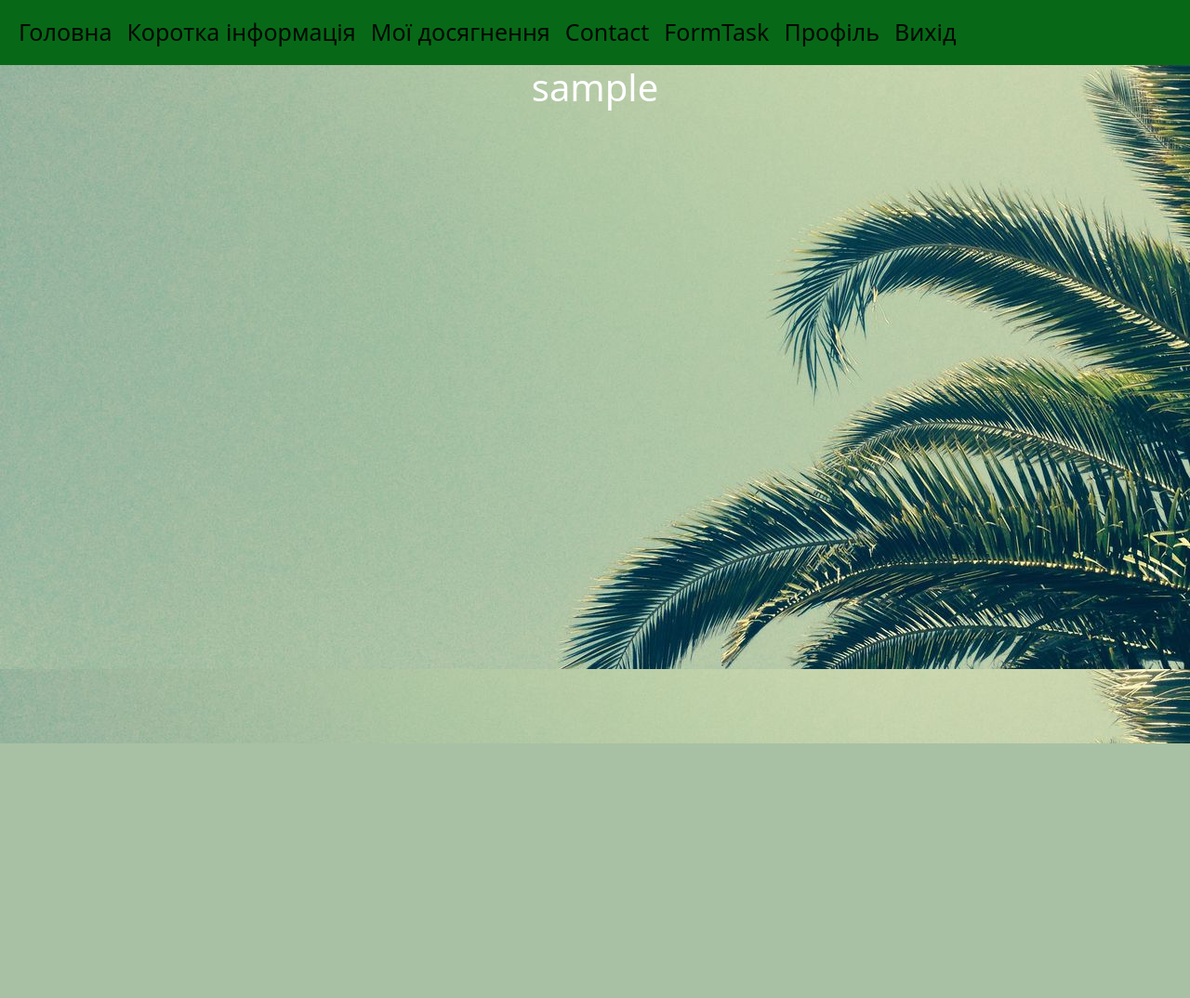
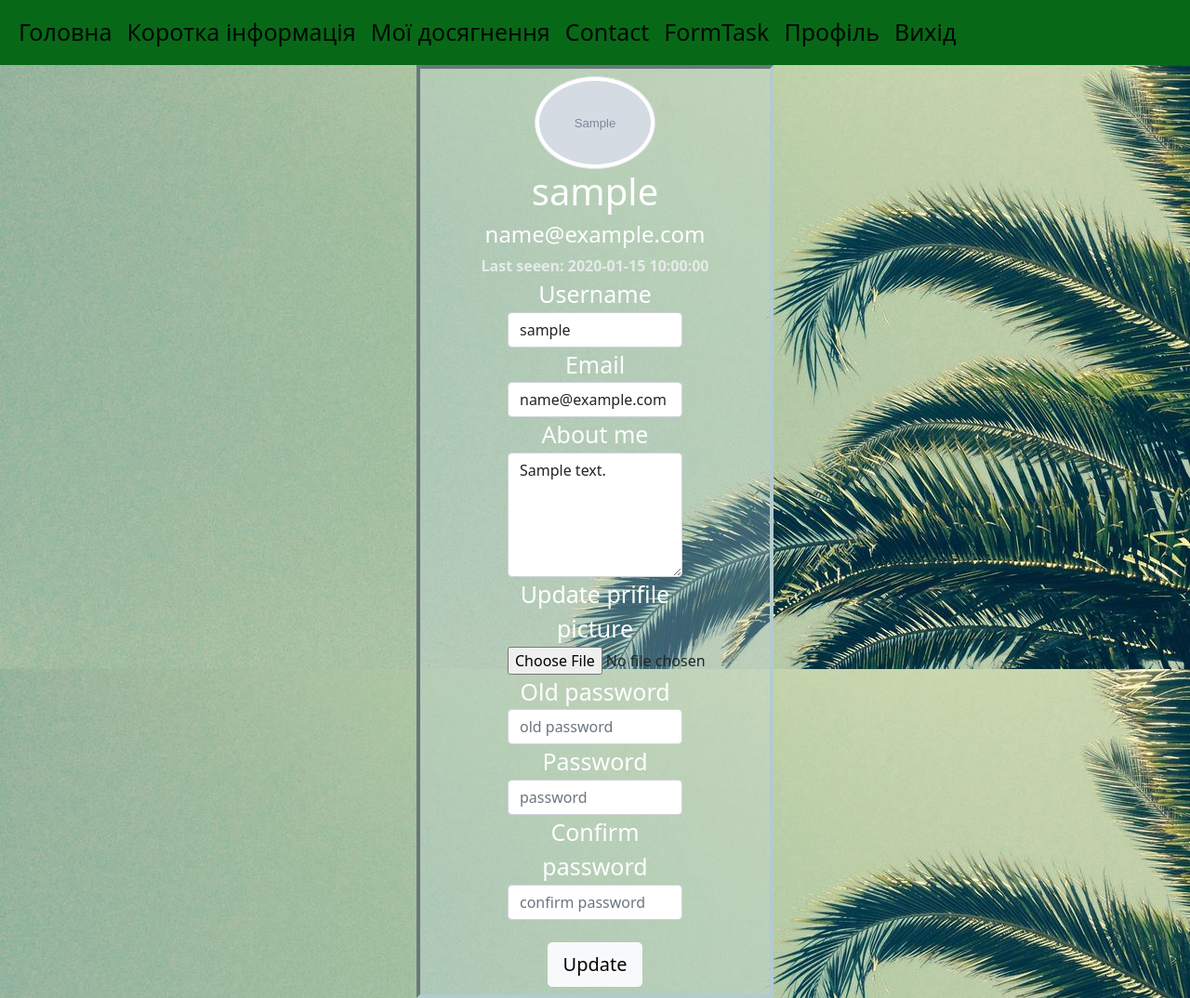
Before and after one commit to YuriyBodnarIvanovich/just-py, a Flask app: page /account in a window 1280 px wide. Shown: the whole page at 93% size. Before the commit the page ends 800 px from the top, so only its background shows below. Run offline with Flask 2, Linux system fonts and the light colour scheme; a user stored in the database is signed in; tables that the repository leaves empty hold one stand-in row (values such as "Sample post"); grey boxes marked "Sample" are stand-in pictures; some libraries are stand-ins or nearby versions.

Commit message:
lab 9 proflile

```diff
--- a/Project_from_3/app/forms.py
+++ b/Project_from_3/app/forms.py
@@ -1,12 +1,12 @@
 from flask_wtf import FlaskForm
 from wtforms import StringField, TextField, SubmitField, TextAreaField, \
-    BooleanField, SelectField, IntegerField, SelectMultipleField, PasswordField
+    BooleanField, SelectField, IntegerField, SelectMultipleField, PasswordField, \
+    DateTimeField
 from wtforms.fields.html5 import DateField
 from wtforms.validators import DataRequired, Length, Email, Optional, EqualTo, \
     ValidationError, Regexp
-from datetime import datetime
 from .models import Task, Category, Employee, User
-from . import db
+from flask_wtf.file import FileField, FileAllowed
 
 class ContactForm(FlaskForm):
     name = StringField(
@@ -177,3 +177,125 @@ class LoginForm(FlaskForm):
     )
     remember =  BooleanField('Remember me')
     submit = SubmitField('Login')
+
+class UpdateAccountForm(FlaskForm):
+    username = StringField(
+        'Username',
+        validators=[Length(min=3, max=30,message='Поле повинно бути довжиною від 3 до 30 симолів!'),
+        DataRequired(message="Це поле є обов'язковим!"),
+        Regexp('^[A-Za-z][A-Za-z0-9_.]*$', 0,
+               "Ім'я повинно містити тільки англійські літери, цифри, крапку або нижнє підкреслення!")
+        ]
+    )
+    email = StringField(
+        'Email',
+        validators=[DataRequired(), Email(message='Некоректна email адреса!')]
+    )
+    about_me = TextAreaField(
+                'About me',
+                validators=[
+                    DataRequired(),
+                    Length(max=400, message="The field must not contain more than 400 characters!")
+                ],
+                render_kw={'cols':35, 'rows': 5}
+           )
+    # last_seen = DateTimeField('Last seen', validators=[DataRequired()])
+    picture = FileField('Update prifile picture', validators=[FileAllowed(['jpg', 'png', 'jpeg'])])
+    old_password = PasswordField(
+        'Old password',
+        validators=[DataRequired(message="Це поле є обов'язковим!")]
+    )
+    password = PasswordField(
+        'Password',
+        validators=[Length(min=8,
+                           message='Поле повинно бути довжиною більше 8 символів!'),
+                    DataRequired(message="Це поле є обов'язковим!")]
+    )
+    confirm_password = PasswordField(
+        'Confirm password',
+        validators=[DataRequired(message="Це поле є обов'язковим!"), EqualTo('password', message='Паролі не збігаються!')]
+    )
+    submit = SubmitField('Update')
+    def validate_email(self, field):
+        if User.query.filter_by(email=field.data).first() and self.old_password.data and self.password.data and self.confirm_password.data: # якщо ми змінюємо ТІЛЬКИ пароль
+            self.email.flags.disabled = False  # вимикаємо перевірку email
+        elif User.query.filter_by(email=field.data).first() and not (
+                self.old_password.data or self.password.data or self.confirm_password.data) and self.picture.data:
+            # якщо ми змінюємо тільки фото
+            self.old_password.validators.insert(0, Optional())
+            self.password.validators.insert(0, Optional())
+            self.confirm_password.validators.insert(0, Optional())
+            self.email.flags.disabled = False
+            self.username.flags.disabled = False
+        elif User.query.filter_by(email=field.data).first() and not(self.old_password.data or self.password.data or self.confirm_password.data):
+            # якщо ми змінюємо ТІЛЬКИ ім'я і email і користувач вже існує
+            self.old_password.validators.insert(0, Optional())  # вимикаємо перевірку пароля
+            self.password.validators.insert(0, Optional())
+            self.confirm_password.validators.insert(0, Optional())
+            raise ValidationError('Email уже існує!')
+        else:#  якщо ми змінюємо ТІЛЬКИ ім'я і email і користувача НЕ існує в БД
+            self.old_password.validators.insert(0, Optional())
+            self.password.validators.insert(0, Optional())
+            self.confirm_password.validators.insert(0, Optional())
+                # raise ValidationError('Email уже існує!')
+        # elif User.query.filter_by(email=field.data).first():
+        #     raise ValidationError('Email уже існує!')
+    def validate_username(self, field):
+        if User.query.filter_by(
+                username=field.data).first() and self.old_password.data and self.password.data and self.confirm_password.data: # якщо ми змінюємо ТІЛЬКИ пароль
+            self.username.flags.disabled = False  # вимикаємо перевірку username
+        elif User.query.filter_by(username=field.data).first() and not (
+                self.old_password.data or self.password.data or self.confirm_password.data) and self.picture.data:
+            # якщо ми змінюємо тільки фото
+            self.old_password.validators.insert(0, Optional())
+            self.password.validators.insert(0, Optional())
+            self.confirm_password.validators.insert(0, Optional())
+            self.email.flags.disabled = False
+            self.username.flags.disabled = False
+        elif User.query.filter_by(username=field.data).first() and not (
+                self.old_password.data or self.password.data or self.confirm_password.data):
+            # якщо ми змінюємо ТІЛЬКИ ім'я і email і користувач вже існує
+            self.old_password.validators.insert(0, Optional())
+            self.password.validators.insert(0, Optional())
+            self.confirm_password.validators.insert(0, Optional())
+            raise ValidationError("Користувач з таким ім'я вже існує!")
+        else: #  якщо ми змінюємо ТІЛЬКИ ім'я і email і користувача НЕ існує в БД
+            self.old_password.validators.insert(0, Optional())
+            self.password.validators.insert(0, Optional())
+            self.confirm_password.validators.insert(0, Optional())
+    def validate_password(self, field):
+        if not self.old_password.data or not self.password.data or not self.confirm_password.data:
+            raise ValidationError("Для зміни паролю необхідно заповнити 3 поля!")
+
+    def validate_old_password(self, field):
+        if not self.old_password.data or not self.password.data or not self.confirm_password.data:
+            raise ValidationError("Для зміни паролю необхідно заповнити 3 поля!")
+
+    def validate_confirm_password(self, field):
+        if not self.old_password.data or not self.password.data or not self.confirm_password.data:
+            raise ValidationError("Для зміни паролю необхідно заповнити 3 поля!")
+            # def validate_email(self, field):
+    #     if User.query.filter_by(email=field.data).first():
+    #         raise ValidationError('Email уже існує!')
+    #
+    # def validate_username(self, field):
+    #     if User.query.filter_by(username=field.data).first():
+    #         raise ValidationError("Користувач з таким ім'я вже існує!")
+
+
+class ChangePassword(FlaskForm):
+    old_password = PasswordField(
+        'Old password',
+        validators=[DataRequired(message="Це поле є обов'язковим!")]
+    )
+    password = PasswordField(
+        'Password',
+        validators=[Length(min=8,
+        message='Поле повинно бути довжиною більше 8 символів!'),
+                    DataRequired(message="Це поле є обов'язковим!")]
+    )
+    confirm_password = PasswordField(
+        'Confirm password',
+        validators=[DataRequired(), EqualTo('password', message='Паролі не збігаються!')]
+    )
+    submit = SubmitField('Change')
--- a/Project_from_3/app/static/css/custom.css
+++ b/Project_from_3/app/static/css/custom.css
@@ -68,7 +68,7 @@ body{
 }
 .form_label{
    color:white;
-    font-size:30px;
+    font-size:25px;
 }
 .error_form{
    color:#ecb9af;
@@ -77,3 +77,8 @@ body{
 .account_user{
    color:white;
 }
+
+.last_seen{
+   color:#e5ebe8;
+   font-weight:bold;
+}
--- a/Project_from_3/app/templates/account.html
+++ b/Project_from_3/app/templates/account.html
@@ -3,5 +3,41 @@
 {%block title%}{% endblock %}
 {%block content%}
 {%from "_render_field.html" import render_field%}
-<h1 align="center" class="account_user">{{current_user.username}}</h1>
+<div align="center">
+    <div class="text-center card-box" style="background-color:rgba(197, 217, 226, 0.3);border: 4px inset rgb(177, 203, 206); width:30%">
+         <div class="member-card pt-2 pb-2">
+            <div class="thumb-lg member-thumb mx-auto">
+                 <img src="{{user_img}}" class="rounded-circle img-thumbnail" style="wigth:100px; height:100px;" alt="profile-image">
+                 <h1 align="center" class="account_user">{{current_user.username}}</h1>
+                 <h4 align="center" class="account_user">{{current_user.email}}</h4>
+                 <div class="last_seen">Last seeen: {{ current_user.last_seen}}</div>
+                 <div align="center">
+                     <form method="POST" action="{{ url_for('account') }}" enctype="multipart/form-data">
+                         {{form.csrf_token}}
+                         {{ render_field(form.username, class="form-control", placeholder="username") }}
+                         {{ render_field(form.email, class="form-control", placeholder="email") }}
+                         {{ render_field(form.about_me, class="form-control", placeholder="about_me") }}
+                         {{ render_field(form.picture) }}
+                         {{ render_field(form.old_password, required=False, class="form-control", placeholder="old password") }}
+                         {{ render_field(form.password, required=False, class="form-control", placeholder="password") }}
+                         {{ render_field(form.confirm_password, required=False,  class="form-control", placeholder="confirm password") }}<br>
+                         {{ form.submit(class="btn btn-light btn-lg") }}
+                     </form>
+<!--                      <a href="/change_password" class="btn btn-info fs-5"> Change password</a>-->
+                </div>
+            </div>
+         </div>
+    </div>
+</div>
+
+
+<!--<div class="container-fluid">-->
+<!--    <div align="center" class="media">-->
+<!--        <img class="rounded-circle account-img" src="{{user_img}}" style="wigth:50px; height:50px;">-->
+<!--        <div class="media-body" style="color:white;">-->
+<!--            <h1 align="center" class="account_user">{{current_user.username}}</h1>-->
+<!--            <h4 align="center" class="account_user">{{current_user.email}}</h4>-->
+<!--        </div>-->
+<!--    </div>-->
+<!--</div>-->
 {% endblock %}
--- a/Project_from_3/app/view.py
+++ b/Project_from_3/app/view.py
@@ -2,14 +2,35 @@ from flask import Flask, render_template, request, redirect, url_for, flash, ses
 from datetime import datetime, date
 import sys
 import platform
-from app import app
-from app.forms import ContactForm, FormTaskCreate, FormTaskUpdate, CategoryCreate, EmployeeCreate, RegistrationForm,LoginForm
+from os import abort
+import os
+from app import app, bcrypt
+from app.forms import ContactForm, FormTaskCreate, FormTaskUpdate,CategoryCreate, EmployeeCreate, RegistrationForm,\
+    LoginForm, UpdateAccountForm, ChangePassword
 from .models import Task, Category, Employee, User
 from . import db
 import json
 from sqlalchemy import case
 from flask_login import login_user, current_user, logout_user, login_required
+from is_safe_url import is_safe_url
+import secrets
+from PIL import Image
 
+
+
+
+def save_picture(form_picture):
+    rendom_hex = secrets.token_hex(8)
+    f_name, f_ext = os.path.splitext(form_picture.filename)
+    picture_fn = rendom_hex + f_ext
+    picture_path = os.path.join(app.root_path, 'static\profile_pics', picture_fn)
+    # form_picture.save(picture_path)
+    # return  picture_fn
+    output_size = (100, 100)
+    i = Image.open(form_picture)
+    i.thumbnail(output_size)
+    i.save(picture_path)
+    return picture_fn
 
 
 # app = Flask(__name__)
@@ -111,7 +132,7 @@ def task_create():
             flash('Data added in DB', 'success')
         except:
             db.session.rollback()
-            flash('Error adding data in DB!', 'error')
+            flash('Error adding data in DB!', 'danger')
         return redirect(url_for('task'))
     elif request.method=='POST':
         flash('Unseccess!', 'error')
@@ -130,7 +151,7 @@ def category_create():
             flash('Data added in DB', 'success')
         except:
             db.session.rollback()
-            flash('Error adding data in DB!', 'error')
+            flash('Error adding data in DB!', 'danger')
         return redirect(url_for('task'))
     elif request.method=='POST':
         flash('Unseccess!', 'error')
@@ -152,7 +173,7 @@ def employee_create():
             flash('Data added in DB', 'success')
         except:
             db.session.rollback()
-            flash('Error adding data in DB!', 'error')
+            flash('Error adding data in DB!', 'danger')
         return redirect(url_for('employee'))
     elif request.method=='POST':
         flash('Unseccess!', 'error')
@@ -220,7 +241,7 @@ def task_update(id):
                 flash('Error while update task!', 'error')
             return redirect(url_for('task'))
         else:
-            flash('Error when walidate!', 'error')
+            flash('Error when walidate!', 'danger')
             return redirect(f'/task/{id}/update')
 
 @app.route('/category/<int:id>/update', methods=["GET", "POST"])
@@ -243,7 +264,7 @@ def category_update(id):
                 flash('Error while update category!', 'error')
             return redirect(url_for('task'))
         else:
-            flash('Error when walidate!', 'error')
+            flash('Error when walidate!', 'danger')
             return redirect(f'/category/{id}/update')
 
 
@@ -267,7 +288,7 @@ def employee_update(id):
                 flash('Error while update employee!', 'error')
             return redirect(url_for('employee'))
         else:
-            flash('Error when walidate!', 'error')
+            flash('Error when walidate!', 'danger')
             return redirect(f'/employee/{id}/update')
 
 @app.route('/task/<int:id>/delete', methods=["GET", "POST"])
@@ -319,7 +340,7 @@ def register():
             flash(f'Account cereated for {form.username.data}!', category='seccess')
         except:
             db.session.rollback()
-            flash('Error adding data in DB!', 'error')
+            flash('Error adding data in DB!', 'danger')
         return redirect(url_for('login'))
     return render_template('register.html', form=form, title='Register', menu=menu)
 
@@ -338,9 +359,21 @@ def login():
             # menu['Профіль'] = '/account'
             # menu['Вихід'] = '/logout'
             flash('Ви успішно ввійшли!', category='success')
+            next = request.args.get('next')
+            print('next post', next)
+            # from werkzeug.urls import url_parse
+            # next_page = request.args.get('next')
+            # if not next_page or url_parse(next_page).netloc != '':
+            #     next_page = url_for('index')
+            #
+            # if not is_safe_url(next, {'127.0.0.1:5000'}):
+            #     return abort(400)
+            #
+            # if next:
+            #     return redirect(next)
             return redirect(url_for('task'))
         else:
-            flash('Неправильні дані!', category='error')
+            flash('Неправильні дані!', category='danger')
     return render_template('login.html', menu=menu, form=form, title='Login')
 
 @app.route('/logout')
@@ -349,10 +382,70 @@ def logout():
     # del menu['Вихід']
     # menu['Login'] = '/login'
     logout_user()
-    flash('Ви вийшли зі свого акаунту!')
+    flash('Ви вийшли зі свого акаунту!', 'info')
     return redirect(url_for("task"))
 
-@app.route("/account")
+@app.route("/account", methods=['GET', 'POST'])
 @login_required
 def account():
-    return render_template('account.html',  menu=menu, title='Account')
+    form = UpdateAccountForm()
+    user_img = url_for('static', filename = 'profile_pics/'+current_user.image_file)
+    if form.validate_on_submit():
+        if form.picture.data:
+            picture_file = save_picture(form.picture.data)
+            current_user.image_file = picture_file
+        current_user.username = form.username.data
+        current_user.email = form.email.data
+        current_user.about_me = form.about_me.data
+        if form.password.data:
+            if current_user.veryfy_password(form.old_password.data):
+                current_user.password = bcrypt.generate_password_hash(form.password.data).decode('utf-8')
+            else:
+                flash('Incorrect old password!', 'danger')
+                return redirect(url_for('account'))
+        try:
+            db.session.commit()
+            flash('User seccessfully updated', 'info')
+            return redirect(url_for('account'))
+        except:
+            db.session.rollback()
+            flash('Error while update user!', 'danger')
+            return redirect(url_for('account'))
+    elif request.method == 'GET':
+        form.username.data = current_user.username
+        form.email.data = current_user.email
+        form.about_me.data = current_user.about_me
+    return render_template('account.html',  menu=menu, title='Account', user_img=user_img, form=form)
+
+@app.route("/change_password", methods=['GET', 'POST'])
+@login_required
+def change_password():
+    form = ChangePassword()
+    user_in_db = User.query.filter(User.email == current_user.email).first()
+    user_img = url_for('static', filename = 'profile_pics/'+current_user.image_file)
+    if form.validate_on_submit():
+        if user_in_db.veryfy_password(form.old_password.data):
+            current_user.password = bcrypt.generate_password_hash(form.password.data).decode('utf-8')
+            try:
+                db.session.commit()
+                flash('Password seccessfully updated', 'info')
+                return redirect(url_for('account'))
+            except:
+                db.session.rollback()
+                flash('Error while update password!', 'danger')
+                return redirect(url_for('account'))
+        else:
+            flash('Incorrect old password!', 'danger')
+            return redirect(url_for('change_password'))
+    return render_template('change_password.html',  menu=menu, title='Account', user_img=user_img, form=form)
+
+
+@app.after_request
+def after_request(response):
+    if current_user:
+        current_user.last_seen = datetime.now()
+        try:
+            db.session.commit()
+        except:
+            flash('Error while update user last seen!', 'danger')
+    return response
```
Also changed, not shown: Project_from_3/app/models.py (+8 -2 lines), Project_from_3/app/templates/change_password.html (added, +28 -0 lines), Project_from_3/app/static/profile_pics/219e6258609c8eb7.jpg (added), Project_from_3/app/static/profile_pics/ab20a6c326334d6d.png (added), Project_from_3/app/static/profile_pics/default.jpg (added), Project_from_3/form.db.
